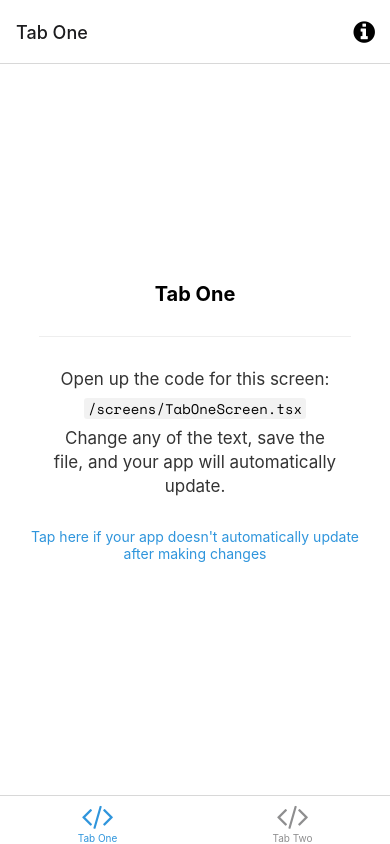
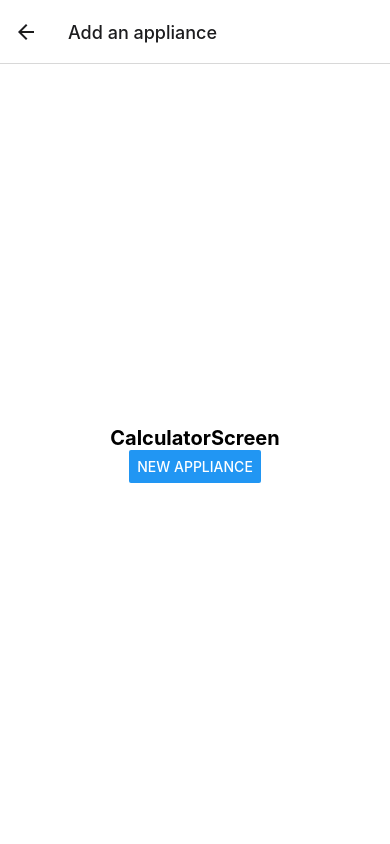
Before and after one commit to dylan-cm/solar-calc, a React Native app: screen /Appliances in a window 390 px wide. Built offline with nearby package versions, Linux system fonts and the light colour scheme; what expo-linking would draw is missing.

Commit message:
added new screens and converted to stack navigator

```diff
--- a/components/EditScreenInfo.tsx
+++ /dev/null
@@ -1,80 +0,0 @@
-import * as WebBrowser from 'expo-web-browser';
-import React from 'react';
-import { StyleSheet, TouchableOpacity } from 'react-native';
-
-import Colors from '../constants/Colors';
-import { MonoText } from './StyledText';
-import { Text, View } from './Themed';
-
-export default function EditScreenInfo({ path }: { path: string }) {
-  return (
-    <View>
-      <View style={styles.getStartedContainer}>
-        <Text
-          style={styles.getStartedText}
-          lightColor="rgba(0,0,0,0.8)"
-          darkColor="rgba(255,255,255,0.8)">
-          Open up the code for this screen:
-        </Text>
-
-        <View
-          style={[styles.codeHighlightContainer, styles.homeScreenFilename]}
-          darkColor="rgba(255,255,255,0.05)"
-          lightColor="rgba(0,0,0,0.05)">
-          <MonoText>{path}</MonoText>
-        </View>
-
-        <Text
-          style={styles.getStartedText}
-          lightColor="rgba(0,0,0,0.8)"
-          darkColor="rgba(255,255,255,0.8)">
-          Change any of the text, save the file, and your app will automatically update.
-        </Text>
-      </View>
-
-      <View style={styles.helpContainer}>
-        <TouchableOpacity onPress={handleHelpPress} style={styles.helpLink}>
-          <Text style={styles.helpLinkText} lightColor={Colors.light.tint}>
-            Tap here if your app doesn't automatically update after making changes
-          </Text>
-        </TouchableOpacity>
-      </View>
-    </View>
-  );
-}
-
-function handleHelpPress() {
-  WebBrowser.openBrowserAsync(
-    'https://docs.expo.io/get-started/create-a-new-app/#opening-the-app-on-your-phonetablet'
-  );
-}
-
-const styles = StyleSheet.create({
-  getStartedContainer: {
-    alignItems: 'center',
-    marginHorizontal: 50,
-  },
-  homeScreenFilename: {
-    marginVertical: 7,
-  },
-  codeHighlightContainer: {
-    borderRadius: 3,
-    paddingHorizontal: 4,
-  },
-  getStartedText: {
-    fontSize: 17,
-    lineHeight: 24,
-    textAlign: 'center',
-  },
-  helpContainer: {
-    marginTop: 15,
-    marginHorizontal: 20,
-    alignItems: 'center',
-  },
-  helpLink: {
-    paddingVertical: 15,
-  },
-  helpLinkText: {
-    textAlign: 'center',
-  },
-});
--- a/components/StyledText.tsx
+++ /dev/null
@@ -1,7 +0,0 @@
-import * as React from 'react';
-
-import { Text, TextProps } from './Themed';
-
-export function MonoText(props: TextProps) {
-  return <Text {...props} style={[props.style, { fontFamily: 'space-mono' }]} />;
-}
--- a/navigation/index.tsx
+++ b/navigation/index.tsx
@@ -3,27 +3,35 @@
  * https://reactnavigation.org/docs/getting-started
  *
  */
-import { FontAwesome } from '@expo/vector-icons';
-import { createBottomTabNavigator } from '@react-navigation/bottom-tabs';
-import { NavigationContainer, DefaultTheme, DarkTheme } from '@react-navigation/native';
-import { createNativeStackNavigator } from '@react-navigation/native-stack';
-import * as React from 'react';
-import { ColorSchemeName, Pressable } from 'react-native';
+import {
+  NavigationContainer,
+  DefaultTheme,
+  DarkTheme,
+} from "@react-navigation/native";
+import { createNativeStackNavigator } from "@react-navigation/native-stack";
+import * as React from "react";
+import { ColorSchemeName } from "react-native";
 
-import Colors from '../constants/Colors';
-import useColorScheme from '../hooks/useColorScheme';
-import ModalScreen from '../screens/ModalScreen';
-import NotFoundScreen from '../screens/NotFoundScreen';
-import TabOneScreen from '../screens/TabOneScreen';
-import TabTwoScreen from '../screens/TabTwoScreen';
-import { RootStackParamList, RootTabParamList, RootTabScreenProps } from '../types';
-import LinkingConfiguration from './LinkingConfiguration';
+import Colors from "../constants/Colors";
+import useColorScheme from "../hooks/useColorScheme";
+import NotFoundScreen from "../screens/NotFoundScreen";
+import ProjectListScreen from "../screens/ProjectListScreen";
+import CalculatorScreen from "../screens/CalculatorScreen";
+import NewApplianceScreen from "../screens/NewApplianceScreen";
+import AppliancesScreen from "../screens/AppliancesScreen";
+import { RootStackParamList } from "../types";
+import LinkingConfiguration from "./LinkingConfiguration";
 
-export default function Navigation({ colorScheme }: { colorScheme: ColorSchemeName }) {
+export default function Navigation({
+  colorScheme,
+}: {
+  colorScheme: ColorSchemeName;
+}) {
   return (
     <NavigationContainer
       linking={LinkingConfiguration}
-      theme={colorScheme === 'dark' ? DarkTheme : DefaultTheme}>
+      theme={colorScheme === "dark" ? DarkTheme : DefaultTheme}
+    >
       <RootNavigator />
     </NavigationContainer>
   );
@@ -38,70 +46,31 @@ const Stack = createNativeStackNavigator<RootStackParamList>();
 function RootNavigator() {
   return (
     <Stack.Navigator>
-      <Stack.Screen name="Root" component={BottomTabNavigator} options={{ headerShown: false }} />
-      <Stack.Screen name="NotFound" component={NotFoundScreen} options={{ title: 'Oops!' }} />
-      <Stack.Group screenOptions={{ presentation: 'modal' }}>
-        <Stack.Screen name="Modal" component={ModalScreen} />
-      </Stack.Group>
+      <Stack.Screen
+        name="Projects"
+        component={ProjectListScreen}
+        options={{ headerShown: false }}
+      />
+      <Stack.Screen
+        name="Calculator"
+        component={CalculatorScreen}
+        options={{ title: "Solar Calculator" }}
+      />
+      <Stack.Screen
+        name="Appliances"
+        component={AppliancesScreen}
+        options={{ title: "Add an appliance" }}
+      />
+      <Stack.Screen
+        name="NewAppliance"
+        component={NewApplianceScreen}
+        options={{ title: "Make new appliance" }}
+      />
+      <Stack.Screen
+        name="NotFound"
+        component={NotFoundScreen}
+        options={{ title: "Oops!" }}
+      />
     </Stack.Navigator>
   );
 }
-
-/**
- * A bottom tab navigator displays tab buttons on the bottom of the display to switch screens.
- * https://reactnavigation.org/docs/bottom-tab-navigator
- */
-const BottomTab = createBottomTabNavigator<RootTabParamList>();
-
-function BottomTabNavigator() {
-  const colorScheme = useColorScheme();
-
-  return (
-    <BottomTab.Navigator
-      initialRouteName="TabOne"
-      screenOptions={{
-        tabBarActiveTintColor: Colors[colorScheme].tint,
-      }}>
-      <BottomTab.Screen
-        name="TabOne"
-        component={TabOneScreen}
-        options={({ navigation }: RootTabScreenProps<'TabOne'>) => ({
-          title: 'Tab One',
-          tabBarIcon: ({ color }) => <TabBarIcon name="code" color={color} />,
-          headerRight: () => (
-            <Pressable
-              onPress={() => navigation.navigate('Modal')}
-              style={({ pressed }) => ({
-                opacity: pressed ? 0.5 : 1,
-              })}>
-              <FontAwesome
-                name="info-circle"
-                size={25}
-                color={Colors[colorScheme].text}
-                style={{ marginRight: 15 }}
-              />
-            </Pressable>
-          ),
-        })}
-      />
-      <BottomTab.Screen
-        name="TabTwo"
-        component={TabTwoScreen}
-        options={{
-          title: 'Tab Two',
-          tabBarIcon: ({ color }) => <TabBarIcon name="code" color={color} />,
-        }}
-      />
-    </BottomTab.Navigator>
-  );
-}
-
-/**
- * You can explore the built-in icon families and icons on the web at https://icons.expo.fyi/
- */
-function TabBarIcon(props: {
-  name: React.ComponentProps<typeof FontAwesome>['name'];
-  color: string;
-}) {
-  return <FontAwesome size={30} style={{ marginBottom: -3 }} {...props} />;
-}
--- /dev/null
+++ b/screens/AppliancesScreen.tsx
@@ -0,0 +1,29 @@
+import { useNavigation } from "@react-navigation/native";
+import * as React from "react";
+import { Button, StyleSheet } from "react-native";
+
+import { Text, View } from "../components/Themed";
+
+export default function AppliancesScreen() {
+  const navigation = useNavigation<any>();
+  const navigateToProject = () => navigation.navigate("NewAppliance");
+
+  return (
+    <View style={styles.container}>
+      <Text style={styles.title}>CalculatorScreen</Text>
+      <Button onPress={navigateToProject} title="New Appliance" />
+    </View>
+  );
+}
+
+const styles = StyleSheet.create({
+  container: {
+    flex: 1,
+    alignItems: "center",
+    justifyContent: "center",
+  },
+  title: {
+    fontSize: 20,
+    fontWeight: "bold",
+  },
+});
--- /dev/null
+++ b/screens/CalculatorScreen.tsx
@@ -0,0 +1,29 @@
+import { useNavigation } from "@react-navigation/native";
+import * as React from "react";
+import { Button, StyleSheet } from "react-native";
+
+import { Text, View } from "../components/Themed";
+
+export default function CalculatorScreen() {
+  const navigation = useNavigation<any>();
+  const navigateToProject = () => navigation.navigate("Appliances");
+
+  return (
+    <View style={styles.container}>
+      <Text style={styles.title}>CalculatorScreen</Text>
+      <Button onPress={navigateToProject} title="Appliances" />
+    </View>
+  );
+}
+
+const styles = StyleSheet.create({
+  container: {
+    flex: 1,
+    alignItems: "center",
+    justifyContent: "center",
+  },
+  title: {
+    fontSize: 20,
+    fontWeight: "bold",
+  },
+});
--- a/screens/ModalScreen.tsx
+++ /dev/null
@@ -1,36 +0,0 @@
-import { StatusBar } from 'expo-status-bar';
-import * as React from 'react';
-import { Platform, StyleSheet } from 'react-native';
-
-import EditScreenInfo from '../components/EditScreenInfo';
-import { Text, View } from '../components/Themed';
-
-export default function ModalScreen() {
-  return (
-    <View style={styles.container}>
-      <Text style={styles.title}>Modal</Text>
-      <View style={styles.separator} lightColor="#eee" darkColor="rgba(255,255,255,0.1)" />
-      <EditScreenInfo path="/screens/ModalScreen.tsx" />
-
-      {/* Use a light status bar on iOS to account for the black space above the modal */}
-      <StatusBar style={Platform.OS === 'ios' ? 'light' : 'auto'} />
-    </View>
-  );
-}
-
-const styles = StyleSheet.create({
-  container: {
-    flex: 1,
-    alignItems: 'center',
-    justifyContent: 'center',
-  },
-  title: {
-    fontSize: 20,
-    fontWeight: 'bold',
-  },
-  separator: {
-    marginVertical: 30,
-    height: 1,
-    width: '80%',
-  },
-});
--- /dev/null
+++ b/screens/NewApplianceScreen.tsx
@@ -0,0 +1,24 @@
+import * as React from "react";
+import { StyleSheet } from "react-native";
+
+import { Text, View } from "../components/Themed";
+
+export default function NewApplianceScreen() {
+  return (
+    <View style={styles.container}>
+      <Text style={styles.title}>NewApplianceScreen</Text>
+    </View>
+  );
+}
+
+const styles = StyleSheet.create({
+  container: {
+    flex: 1,
+    alignItems: "center",
+    justifyContent: "center",
+  },
+  title: {
+    fontSize: 20,
+    fontWeight: "bold",
+  },
+});
--- /dev/null
+++ b/screens/ProjectListScreen.tsx
@@ -0,0 +1,29 @@
+import { useNavigation } from "@react-navigation/core";
+import * as React from "react";
+import { Button, StyleSheet } from "react-native";
+
+import { Text, View } from "../components/Themed";
+
+export default function ProjectListScreen() {
+  const navigation = useNavigation<any>();
+  const navigateToProject = () => navigation.navigate("Calculator");
+
+  return (
+    <View style={styles.container}>
+      <Text style={styles.title}>Projects</Text>
+      <Button onPress={navigateToProject} title="Calculator" />
+    </View>
+  );
+}
+
+const styles = StyleSheet.create({
+  container: {
+    flex: 1,
+    alignItems: "center",
+    justifyContent: "center",
+  },
+  title: {
+    fontSize: 20,
+    fontWeight: "bold",
+  },
+});
--- a/screens/TabOneScreen.tsx
+++ /dev/null
@@ -1,33 +0,0 @@
-import * as React from 'react';
-import { StyleSheet } from 'react-native';
-
-import EditScreenInfo from '../components/EditScreenInfo';
-import { Text, View } from '../components/Themed';
-import { RootTabScreenProps } from '../types';
-
-export default function TabOneScreen({ navigation }: RootTabScreenProps<'TabOne'>) {
-  return (
-    <View style={styles.container}>
-      <Text style={styles.title}>Tab One</Text>
-      <View style={styles.separator} lightColor="#eee" darkColor="rgba(255,255,255,0.1)" />
-      <EditScreenInfo path="/screens/TabOneScreen.tsx" />
-    </View>
-  );
-}
-
-const styles = StyleSheet.create({
-  container: {
-    flex: 1,
-    alignItems: 'center',
-    justifyContent: 'center',
-  },
-  title: {
-    fontSize: 20,
-    fontWeight: 'bold',
-  },
-  separator: {
-    marginVertical: 30,
-    height: 1,
-    width: '80%',
-  },
-});
--- a/screens/TabTwoScreen.tsx
+++ /dev/null
@@ -1,32 +0,0 @@
-import * as React from 'react';
-import { StyleSheet } from 'react-native';
-
-import EditScreenInfo from '../components/EditScreenInfo';
-import { Text, View } from '../components/Themed';
-
-export default function TabTwoScreen() {
-  return (
-    <View style={styles.container}>
-      <Text style={styles.title}>Tab Two</Text>
-      <View style={styles.separator} lightColor="#eee" darkColor="rgba(255,255,255,0.1)" />
-      <EditScreenInfo path="/screens/TabTwoScreen.tsx" />
-    </View>
-  );
-}
-
-const styles = StyleSheet.create({
-  container: {
-    flex: 1,
-    alignItems: 'center',
-    justifyContent: 'center',
-  },
-  title: {
-    fontSize: 20,
-    fontWeight: 'bold',
-  },
-  separator: {
-    marginVertical: 30,
-    height: 1,
-    width: '80%',
-  },
-});
```
Also changed, not shown: components/atoms/StyledText.tsx (added, +9 -0 lines), types.tsx (+7 -20 lines), 2 other files (tests, documents, lock files or other folders).
